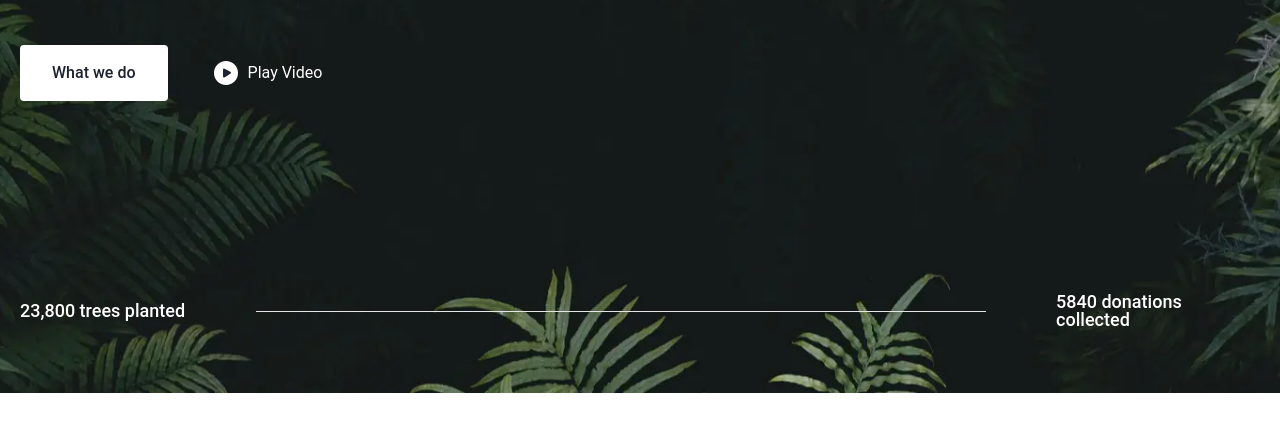
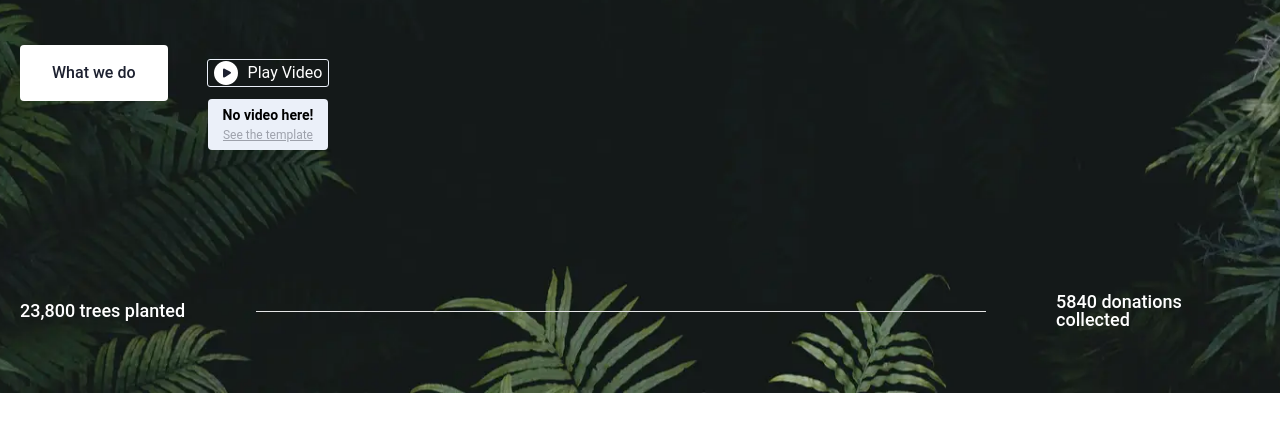
Before and after one commit to apsei/apsei.github.io, a plain HTML site: page index.html in a window 1280 px wide. Both pictures are taken after a click on the button "Play Video". Shown: the part 377-800 px from the top of the page. Drawn offline with Linux system fonts and the light colour scheme.

Commit message:
fixes & added modal

```diff
--- a/css/styles.css
+++ b/css/styles.css
@@ -15,7 +15,7 @@
 .container {
 	max-width: 1280px;
 	margin: 0 auto;
-	transition: .3s;
+	transition: .25s;
 }
 
 /* green background */
@@ -34,6 +34,13 @@
 	color: #fff;
 	text-decoration: none;
 	display: inline-block;
+	transition: .25s;
+}
+.btn:hover {
+	filter: brightness(.85);
+}
+.btn:active {
+	filter: brightness(1.15);
 }
 .primary-btn {
 	background-color: var(--green-primary, #70C174);
@@ -134,6 +141,31 @@ section {
 	cursor: pointer;
 }
 
+.video-container {
+	position: relative;
+}
+.video-play-notifier {
+	position: absolute;
+	top: 150%;
+	width: 100%;
+	display: flex;
+	flex-direction: column;
+	align-items: center;
+	padding: 6px 12px;
+	background: var(--off-white, #EBF0F9);
+	border-radius: 4px;
+		animation: modal .1s ease-in;
+}
+.video-notifier-heading {
+	font-size: 14px;
+}
+.video-notifier-link {
+	opacity: .5;
+	font-size: 12px;
+	color: #525560;
+	text-decoration: underline;
+}
+
 .disabled {
 	display: none;
 }
@@ -146,7 +178,7 @@ section {
 	align-items: center;
 	justify-content: space-between;
 	padding: 12px 0;
-	transition: .3s;
+	transition: .25s;
 }
 
 .dropdown-btn {
@@ -176,7 +208,7 @@ section {
 	color: var(--secondary-text);
 	font-size: 16px;
 	font-weight: 500;
-	transition: 0.25s;
+	transition: .25s;
 }
 .nav-link:hover {
 	color: var(--black);
@@ -193,7 +225,7 @@ section {
 	right: -200%;
 	width: fit-content;
 	background: var(--black, #0B0706);
-	transition: right 0.3s ease-in-out;
+	transition: right .25s ease-in-out;
 	overflow-y: auto;
 	border-bottom-left-radius: 4px;
 }
@@ -216,7 +248,7 @@ section {
 	background-size: cover;
 	margin-top: 0;
 	padding-top: 128px;
-	transition: .3s;
+	transition: .25s;
 }
 
 .hero-container {
@@ -254,6 +286,17 @@ section {
 	background: transparent;
 	color: #fff;
 	cursor: pointer;
+	transition: .25s;
+}
+.video-play:hover {
+	filter: brightness(.85);
+}
+.video-play:focus {
+	border-radius: 2px;
+	outline: 1px solid var(--off-white, #EBF0F9);
+}
+.video-play:active {
+	filter: brightness(1.15);
 }
 
 .hero-statistics {
@@ -283,7 +326,6 @@ section {
 .hero-statistics-line {
 	width: 57vw;
 	height: 1px;
-	margin: 0 24px;
 	background: var(--border, #E5E5E5);
 	filter: blur(.5px);
 }
@@ -2381,6 +2423,9 @@ body.modal-open {
 	.events-grid {
 		grid-template-columns: repeat(1, .8fr);
 		justify-content: center;
+	}
+	.hero-statistics-line {
+		margin-right: 24px;
 	}
 }
 
@@ -2753,16 +2798,13 @@ body.modal-open {
 	}
 }
 
-/* retina-like displays */
-
-@media only screen and (-webkit-min-device-pixel-ratio: 2),
-only screen and (min--moz-device-pixel-ratio: 2),
-only screen and (-o-min-device-pixel-ratio: 2/1),
-only screen and (min-device-pixel-ratio: 2),
-only screen and (min-resolution: 192dpi),
-only screen and (min-resolution: 2dppx) {
-    .section-hero {
-        background-image: url('../img/bg-image2x.webp');
-        background-size: cover;
-    }
-	}
+/* animations */
+
+@keyframes modal {
+	0% {
+		opacity: 0;
+	}
+	100% {
+		opacity: 1;
+	}
+}
--- a/index.html
+++ b/index.html
@@ -38,7 +38,13 @@
 					<h1 class="hero-heading">Save the environment today for a better tomorrow</h1>
 					<div class="hero-buttons">
 						<a href="/do.html#do" class="btn secondary-btn">What we do</a>
-						<button class="video-play"><span class="ico play-ico"></span>Play Video</button>
+						<div class="video-container">
+							<button class="video-play" onclick="showNotifier()"><span class="ico play-ico"></span>Play Video</button>
+							<div class="video-play-notifier disabled">
+								<h4 class="video-notifier-heading">No video here!</h4>
+								<a href="https://www.figma.com/community/file/1036420344519462418/client-first-template-7" class="video-notifier-link">See the template</a>
+							</div>
+						</div>
 					</div>
 				</div>
 				<div class="hero-statistics">
@@ -406,6 +412,18 @@
     }
 	</script>
 	<script>
+		const playButton = document.querySelector('.video-play');
+		const videoNotifier = document.querySelector('.video-play-notifier');
+		function showNotifier() {
+			videoNotifier.className= 'video-play-notifier';
+		}
+		document.addEventListener('click', function (event) {
+			if (!videoNotifier.contains(event.target) && !playButton.contains(event.target)) {
+				videoNotifier.classList.add('disabled');
+			}
+		})
+	</script>
+	<script>
 		document.addEventListener('DOMContentLoaded', function () {
 			const button = document.getElementById('menuButton');
 			const menuContainer = document.getElementById('menuContainer');
```
